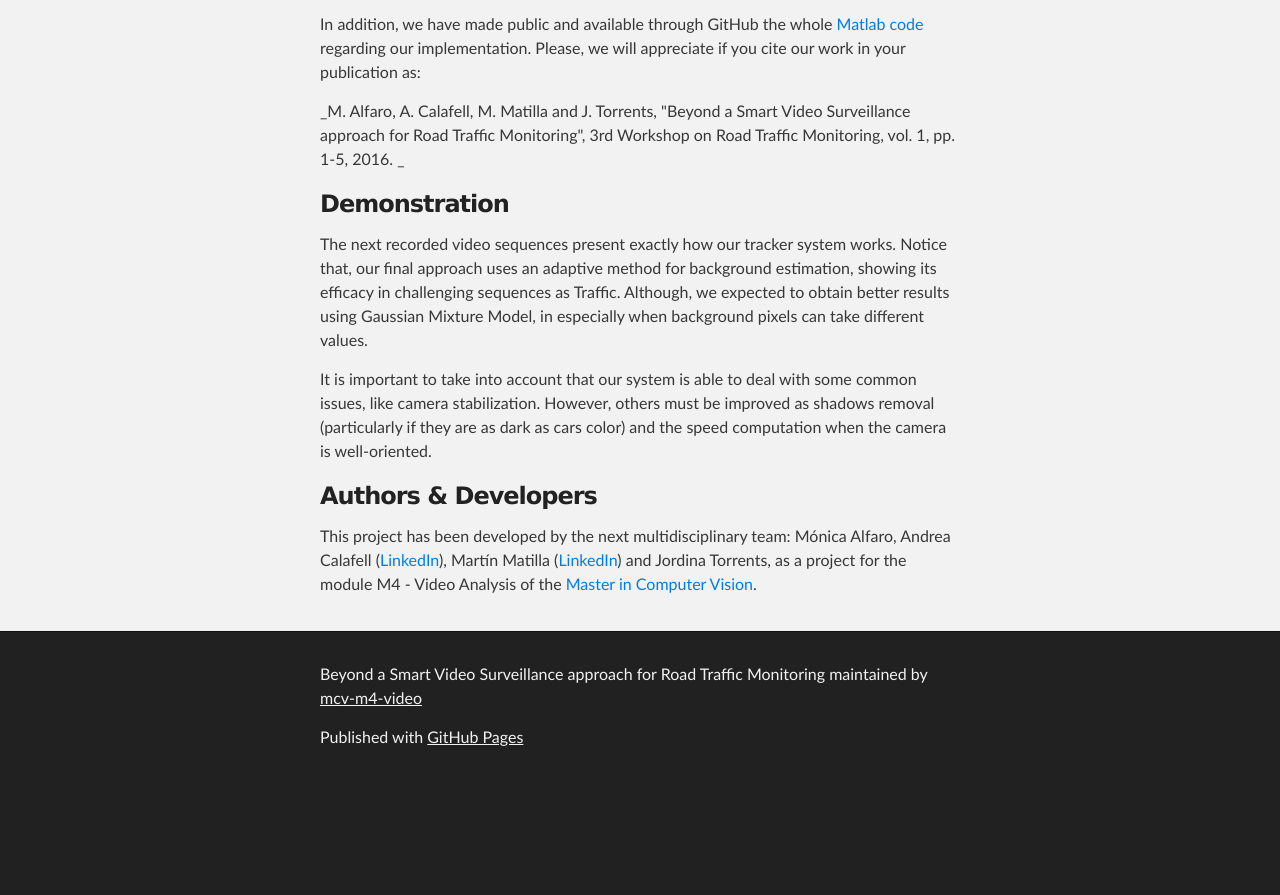
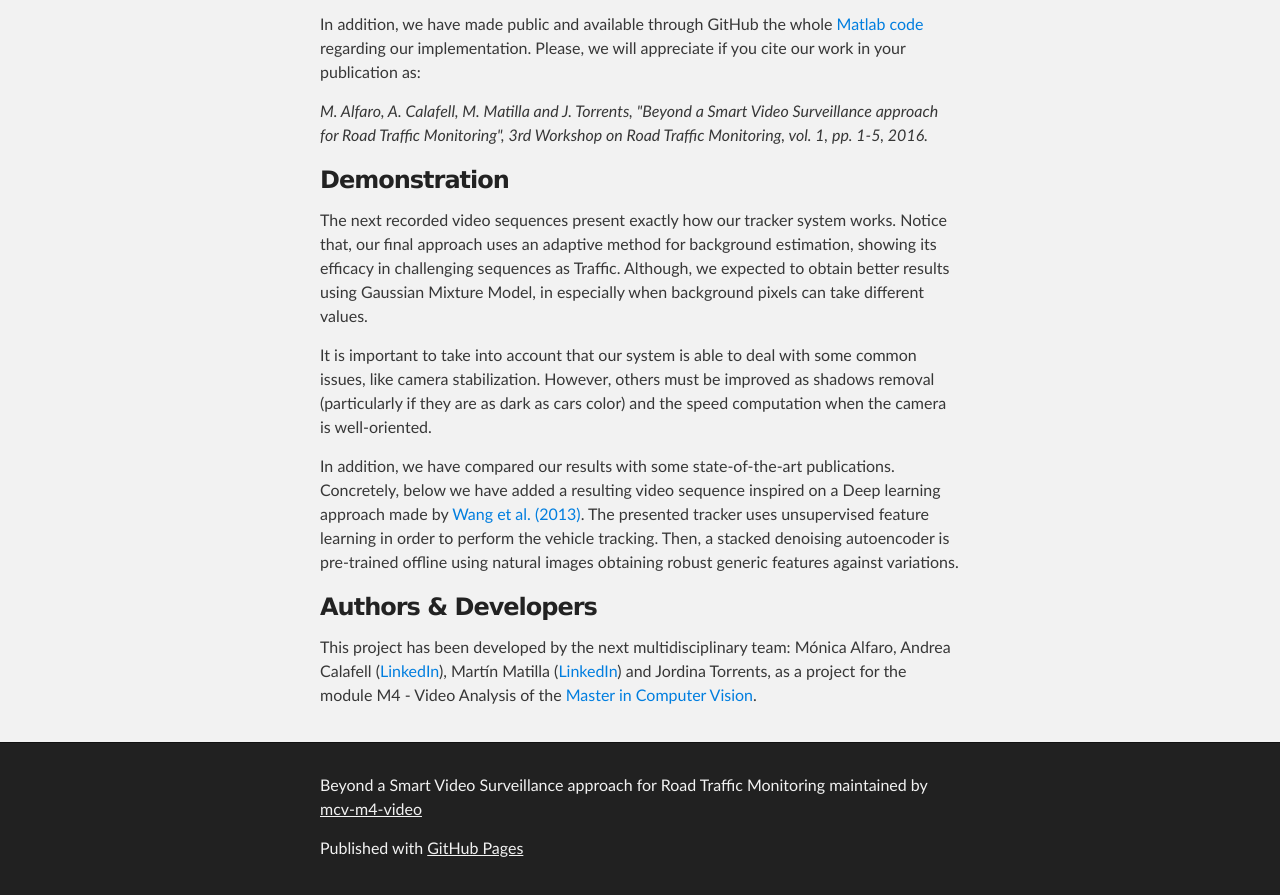
Before and after one commit to mcv-m6-video/mcv-m4-2016-Team2, a plain HTML site: page index.html in a window 1280 px wide. Shown: the part 1018-1913 px from the top of the page. Before the commit the page ends 1802 px from the top, so only its background shows below. Drawn offline with Linux system fonts and the light colour scheme.

```diff
--- a/index.html
+++ b/index.html
@@ -53,7 +53,7 @@
 
 <p>In addition, we have made public and available through GitHub the whole <a href="https://github.com/mcv-m4-video/Team2">Matlab code</a> regarding our implementation. Please, we will appreciate if you cite our work in your publication as:</p>
 
-<p>_M. Alfaro, A. Calafell, M. Matilla and J. Torrents, "Beyond a Smart Video Surveillance approach for Road Traffic Monitoring", 3rd Workshop on Road Traffic Monitoring, vol. 1, pp. 1-5, 2016. _</p>
+<p><em>M. Alfaro, A. Calafell, M. Matilla and J. Torrents, "Beyond a Smart Video Surveillance approach for Road Traffic Monitoring", 3rd Workshop on Road Traffic Monitoring, vol. 1, pp. 1-5, 2016.</em></p>
 
 <h3>
 <a id="demonstration" class="anchor" href="#demonstration" aria-hidden="true"><span aria-hidden="true" class="octicon octicon-link"></span></a>Demonstration</h3>
@@ -61,6 +61,8 @@
 <p>The next recorded video sequences present exactly how our tracker system works. Notice that, our final approach uses an adaptive method for background estimation, showing its efficacy in challenging sequences as Traffic. Although, we expected to obtain better results using Gaussian Mixture Model, in especially when background pixels can take different values.</p>
 
 <p>It is important to take into account that our system is able to deal with some common issues, like camera stabilization. However, others must be improved as shadows removal (particularly if they are as dark as cars color) and the speed computation when the camera is well-oriented.</p>
+
+<p>In addition, we have compared our results with some state-of-the-art publications. Concretely, below we have added a resulting video sequence inspired on a Deep learning approach made by <a href="http://winsty.net/dlt.html">Wang et al. (2013)</a>. The presented tracker uses unsupervised feature learning in order to perform the vehicle tracking. Then, a stacked denoising autoencoder is pre-trained offline using natural images obtaining robust generic features against variations.</p>
 
 <h3>
 <a id="authors--developers" class="anchor" href="#authors--developers" aria-hidden="true"><span aria-hidden="true" class="octicon octicon-link"></span></a>Authors &amp; Developers</h3>
```
Also changed, not shown: params.json (+1 -1 lines).
